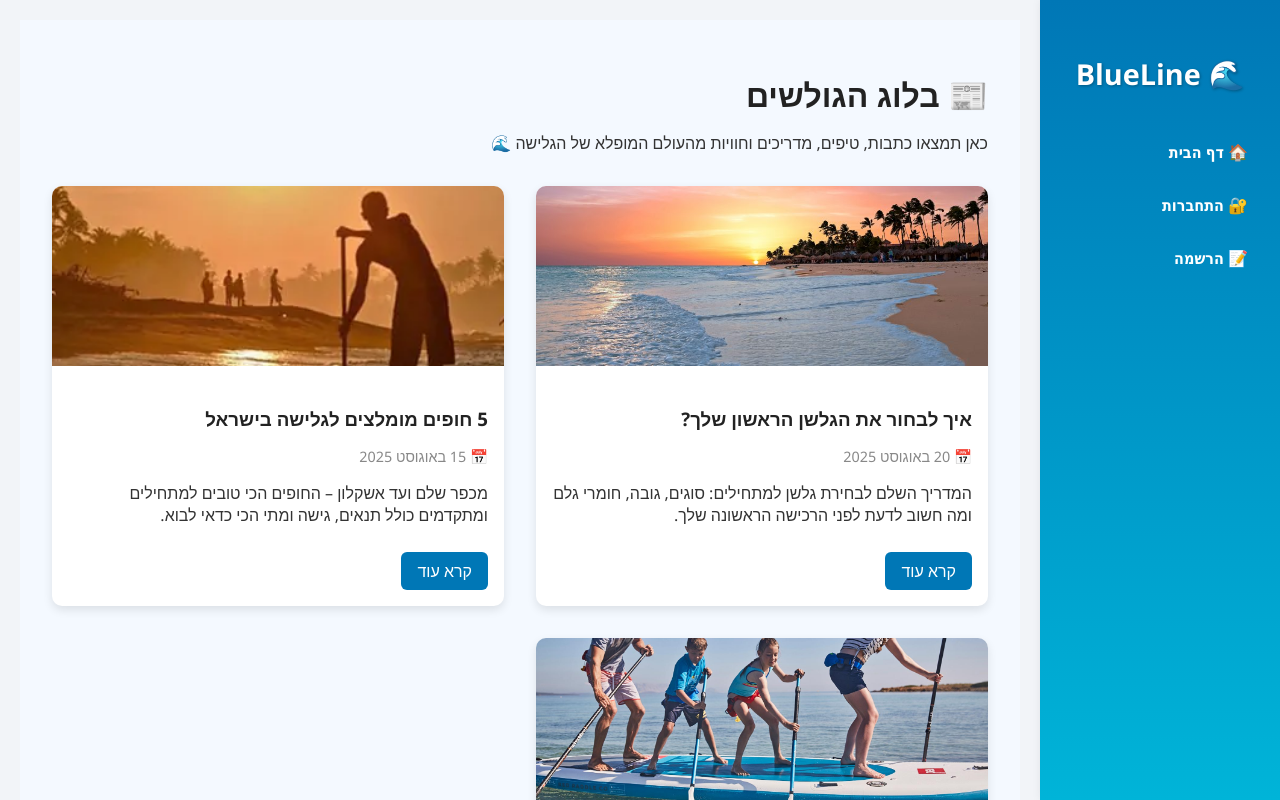
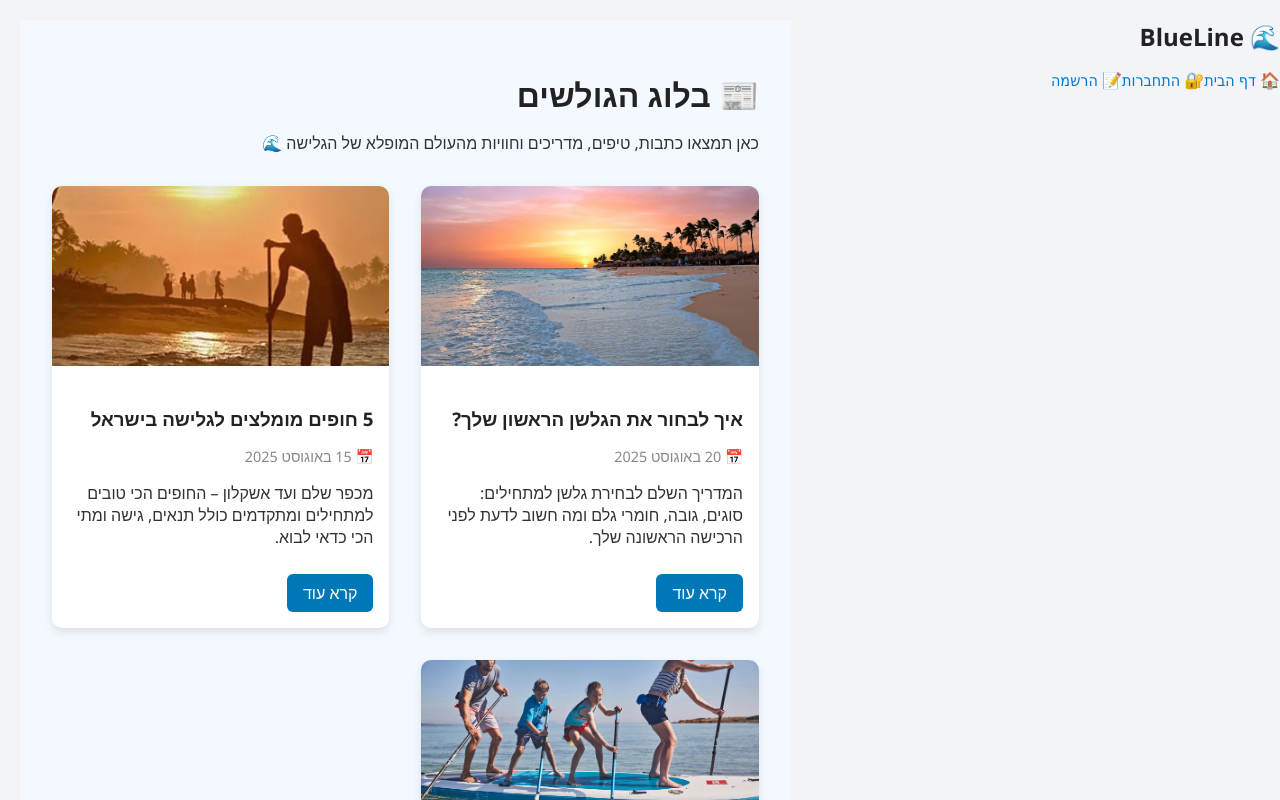
Before and after one commit to SuperBoomba-25/BlueLine, a React (Create React App) app in the folder frontend/: page /blog in a window 1280 px wide. Shown: the top 800 px of the page. Built offline with nearby package versions, Linux system fonts and the light colour scheme; no server answers.

Commit message:
Fix: ESLint warnings after running frontend lint

```diff
--- a/frontend/src/components/Header.jsx
+++ b/frontend/src/components/Header.jsx
@@ -1,10 +1,9 @@
 import { Link, useNavigate } from "react-router-dom";
-import { useState } from "react";
+// אין צורך לייבא את useState
 
 function Header() {
   const navigate = useNavigate();
   const user = JSON.parse(localStorage.getItem("user"));
-  const [isOpen, setIsOpen] = useState(false);
 
   const logoutHandler = () => {
     localStorage.removeItem("user");
@@ -12,30 +11,25 @@ function Header() {
   };
 
   return (
-    <aside style={styles.sidebar}>
-      <h2 style={styles.logo}>🌊 BlueLine</h2>
-      <nav style={styles.nav}>
-        <Link to="/" style={styles.link}>
-          🏠 דף הבית
-        </Link>
+    // שים לב: תצטרך להוסיף classNames במקום styles, למשל: className="sidebar"
+    <aside /* style={styles.sidebar} */>
+      <h2 /* style={styles.logo} */>🌊 BlueLine</h2>
+      <nav /* style={styles.nav} */>
+        <Link to="/" /* style={styles.link} */>🏠 דף הבית</Link>
         {user ? (
           <>
-            <Link to="/profile" style={styles.link}>
+            <Link to="/profile" /* style={styles.link} */>
               🙍‍♂ הפרופיל שלי
             </Link>
-            <button onClick={logoutHandler} style={styles.button}>
+            <button onClick={logoutHandler} /* style={styles.button} */>
               🔓 התנתקות
             </button>
-            <p style={styles.welcome}>שלום {user.name}</p>
+            <p /* style={styles.welcome} */>שלום {user.name}</p>
           </>
         ) : (
           <>
-            <Link to="/login" style={styles.link}>
-              🔐 התחברות
-            </Link>
-            <Link to="/register" style={styles.link}>
-              📝 הרשמה
-            </Link>
+            <Link to="/login" /* style={styles.link} */>🔐 התחברות</Link>
+            <Link to="/register" /* style={styles.link} */>📝 הרשמה</Link>
           </>
         )}
       </nav>
@@ -43,62 +37,6 @@ function Header() {
   );
 }
 
-const styles = {
-  sidebar: {
-    width: "240px",
-    height: "100vh",
-    background: "linear-gradient(to bottom, #0077b6, #00b4d8)",
-    padding: "30px 20px",
-    boxShadow: "2px 0 10px rgba(0,0,0,0.1)",
-    boxSizing: "border-box",
-    display: "flex",
-    flexDirection: "column",
-    justifyContent: "flex-start",
-    position: "fixed",
-    right: 0,
-    top: 0,
-    zIndex: 1000,
-  },
-  logo: {
-    marginBottom: "40px",
-    color: "white",
-    fontWeight: "900",
-    fontSize: "1.8rem",
-    textShadow: "1px 1px 3px rgba(0,0,0,0.3)",
-    textAlign: "center",
-  },
-  nav: {
-    display: "flex",
-    flexDirection: "column",
-    gap: "15px",
-  },
-  link: {
-    textDecoration: "none",
-    color: "white",
-    fontWeight: "bold",
-    fontSize: "1rem",
-    transition: "all 0.3s ease",
-    padding: "8px 12px",
-    borderRadius: "5px",
-  },
-  button: {
-    backgroundColor: "#ff6b6b",
-    color: "#fff",
-    border: "none",
-    padding: "10px 16px",
-    borderRadius: "6px",
-    cursor: "pointer",
-    fontSize: "1rem",
-    fontWeight: "bold",
-    boxShadow: "0 2px 6px rgba(0,0,0,0.15)",
-    transition: "background-color 0.3s ease",
-  },
-  welcome: {
-    marginTop: "20px",
-    color: "#eee",
-    fontSize: "1rem",
-    textAlign: "center",
-  },
-};
+// **הוסר אובייקט styles**
 
 export default Header;
--- a/frontend/src/pages/BlogPage.jsx
+++ b/frontend/src/pages/BlogPage.jsx
@@ -1,10 +1,9 @@
 import { useState, useEffect } from "react";
-import { io } from "socket.io-client"; // ✅ ייבוא Socket.IO Client
-import "./BlogPage.css";
+import { io } from "socket.io-client";
+import "./BlogPage.css"; // ✅ הקובץ משתמש ב-CSS חיצוני, אין צורך בשינוי נוסף
 
 function BlogPage() {
   const [posts, setPosts] = useState([]);
-  const [socket, setSocket] = useState(null); // שמירה על החיבור ב־state אם צריך
 
   useEffect(() => {
     // פוסטים מדומים לדוגמה
@@ -38,21 +37,17 @@ function BlogPage() {
     setPosts(dummyPosts);
 
     // 🔗 התחברות ל־Socket.IO
-    const newSocket = io("http://localhost:5000"); // כתובת ה־backend שלך
-    setSocket(newSocket);
+    const newSocket = io("http://localhost:5000");
 
     newSocket.on("connect", () => {
       console.log("🔗 חיבור ל־Socket הצליח מהבלוג!");
     });
 
-    // אם יש אירועים נוספים מהשרת, אפשר להאזין כאן
-    // newSocket.on("newMessage", (data) => { console.log("📩 הודעה חדשה:", data); });
-
     // 🧹 Cleanup בעת סגירת הקומפוננטה
     return () => {
       newSocket.disconnect();
     };
-  }, []);
+  }, []); // ריצה פעם אחת בלבד בטעינת הקומפוננטה
 
   return (
     <div className="blog-container">
```
